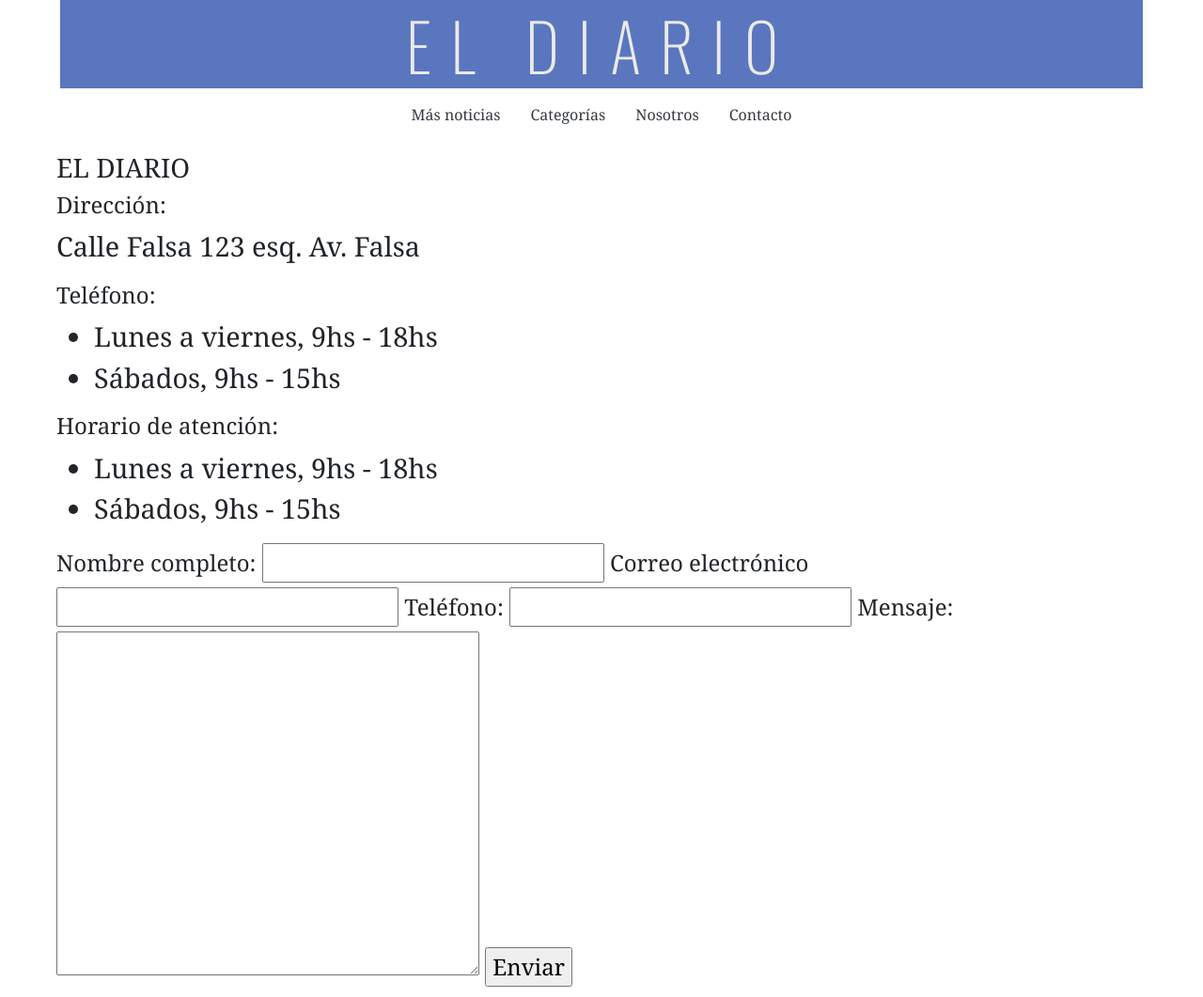
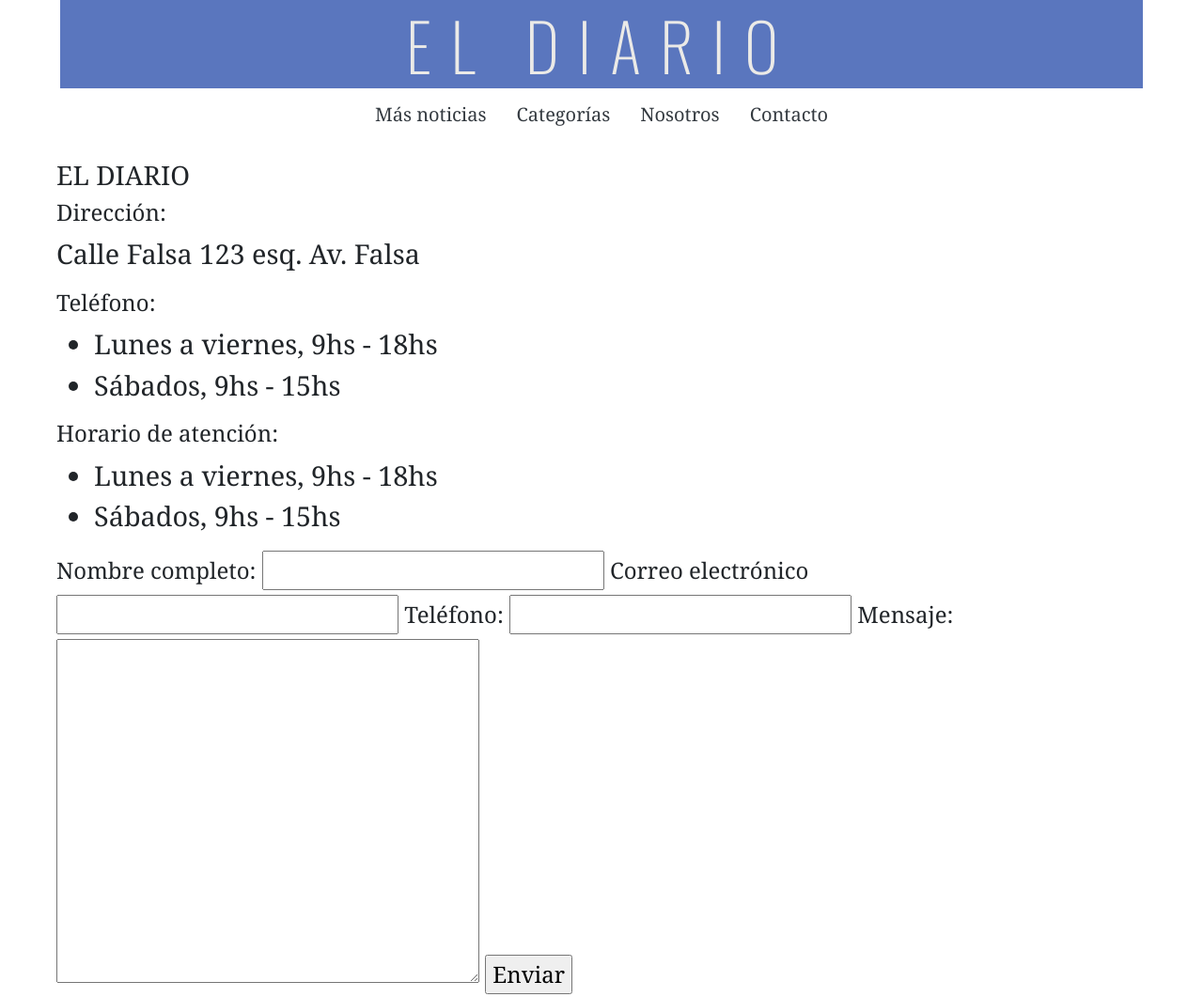
Before and after one commit to brunorecagno94/Desarrollo-Web, a plain HTML site: page paginas/contacto.html in a window 1280 px wide. Shown: the top 1061 px of the page at 94% size. Drawn offline with nearby package versions, Linux system fonts and the light colour scheme.

Commit message:
Modificado estilo del nav

```diff
--- a/paginas/contacto.html
+++ b/paginas/contacto.html
@@ -19,16 +19,16 @@
         </a>
         <ul class="nav justify-content-center">
             <li class="nav-item">
-                <a class="nav-item nav-link text-dark" href="mas-noticias.html">Más noticias</a>
+                <a class="nav-item nav-link text-dark h5" href="mas-noticias.html">Más noticias</a>
             </li>
             <li class="nav-item">
-                <a class="nav-item nav-link text-dark" href="categorias.html">Categorías</a>
+                <a class="nav-item nav-link text-dark h5" href="categorias.html">Categorías</a>
             </li>
             <li class="nav-item">
-                <a class="nav-item nav-link text-dark" href="nosotros.html">Nosotros</a>
+                <a class="nav-item nav-link text-dark h5" href="nosotros.html">Nosotros</a>
             </li>
             <li class="nav-item">
-                <a class="nav-item nav-link text-dark" href="contacto.html">Contacto</a>
+                <a class="nav-item nav-link text-dark h5" href="contacto.html">Contacto</a>
             </li>
           </ul>
     </header>
```
Also changed, not shown: index.html (+4 -4 lines), paginas/categorias.html (+4 -4 lines), paginas/mas-noticias.html (+4 -4 lines), paginas/nosotros.html (+4 -4 lines).
